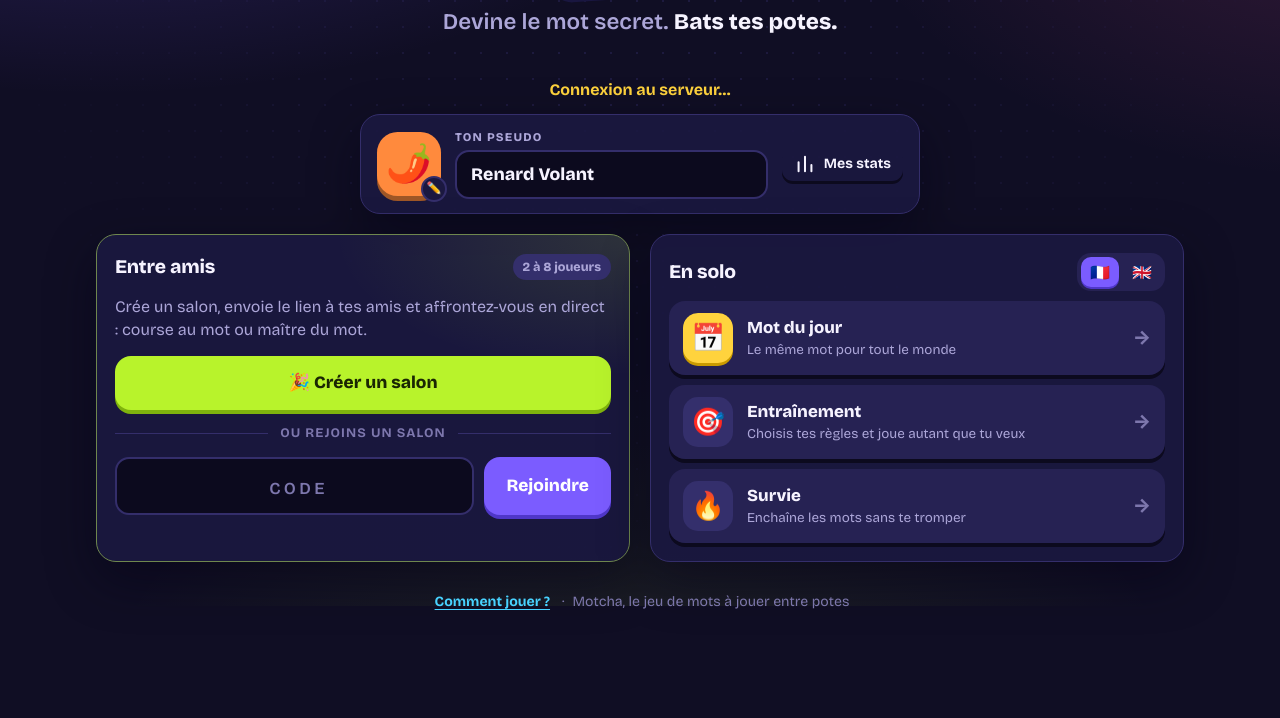
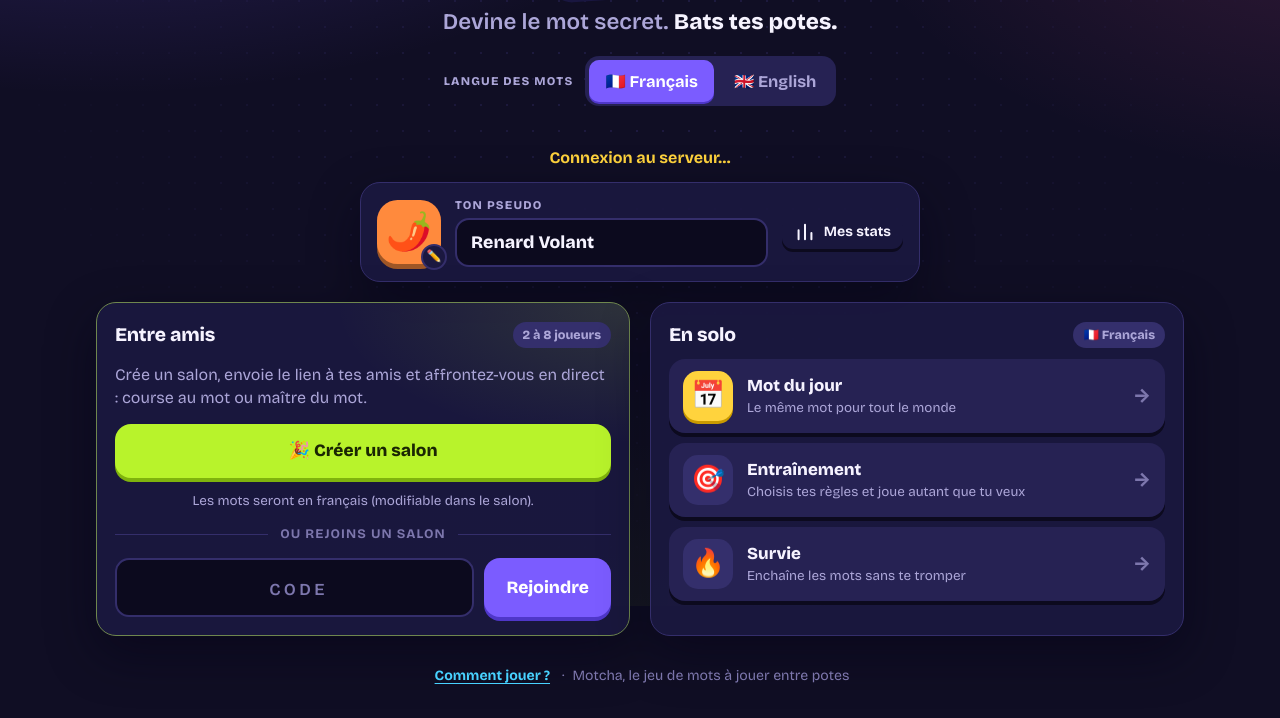
Before and after one commit to RamyBenali/Motcha, a website: page public/index.html in a window 1280 px wide. Shown: the part 194-912 px from the top of the page. Before the commit the page ends 839 px from the top, so only its background shows below. Drawn offline with Linux system fonts and the light colour scheme.

Commit message:
Sélecteur de langue des mots sur l'accueil
Français ou anglais, bien visible sous le logo. Le choix vaut pour le mot
du jour, l'entraînement, la survie et le prochain salon créé ; la langue
choisie dans un salon devient celle de l'accueil.

Co-Authored-By: Claude Opus 5.5 <noreply@anthropic.com>

```diff
--- a/public/css/style.css
+++ b/public/css/style.css
@@ -889,6 +889,28 @@ a {
   font-weight: 800;
 }
 
+.lang-row {
+  display: flex;
+  flex-wrap: wrap;
+  align-items: center;
+  justify-content: center;
+  gap: 8px 12px;
+}
+
+.lang-slot {
+  display: flex;
+}
+
+.lang-seg .seg-b {
+  min-height: 42px;
+  padding: 8px 16px;
+  font-size: 1.02rem;
+}
+
+.center {
+  text-align: center;
+}
+
 .home-conn {
   text-align: center;
   color: var(--gold-text);
--- a/public/js/app.js
+++ b/public/js/app.js
@@ -246,7 +246,8 @@ on('suggestion', (m) => gameScreen.suggestion(String(m.word ?? '')));
 
 // ───────────────────────── actions ─────────────────────────
 
-actions.createRoom = () => request({ t: 'create', secret, profile: myProfile(), settings: { lang: prefs.lang, ...prefs.multi } });
+// Les règles du dernier salon servent de base, mais la langue est celle choisie à l'accueil.
+actions.createRoom = () => request({ t: 'create', secret, profile: myProfile(), settings: { ...prefs.multi, lang: prefs.lang } });
 
 actions.joinRoom = (code) => {
   fromLink = false;
--- a/public/js/ui-home.js
+++ b/public/js/ui-home.js
@@ -1,18 +1,21 @@
 // Écran d'accueil : profil, parties entre amis, modes solo.
-import { h, clear, avatarEl, icon } from './dom.js';
+import { h, clear, avatarEl, icon, keepFocus } from './dom.js';
 import { S, actions, dailyKeyNow, untilNextDaily } from './core.js';
 import { profile, saveProfile, prefs, savePrefs, stats, refreshStats, dailyId, liveDailyStreak } from './store.js';
-import { randomName } from './consts.js';
+import { randomName, LANG_NAMES } from './consts.js';
 import { logo, toolButtons } from './parts.js';
 import { openAvatarPicker, openSoloConfig, openStats, openHowTo, langOptions } from './ui-panels.js';
 import { segmented } from './controls.js';
 import { play } from './sfx.js';
+import { toast } from './fx.js';
 
 let root = null;
 let avatarBtn;
 let nameInput;
 let codeInput;
-let soloHead;
+let langSlot;
+let soloLang;
+let roomLang;
 let dailyText;
 let survivalText;
 let connEl;
@@ -95,13 +98,21 @@ function build() {
 
   dailyText = h('small');
   survivalText = h('small');
-  soloHead = h('div.card-head');
+  langSlot = h('div.lang-slot');
+  soloLang = h('span.tag');
+  roomLang = h('small.muted.center');
   connEl = h('p.home-conn', { hidden: true });
 
   root = h(
     'section.screen.home',
     h('header.topbar', h('div.topbar-left'), h('div.topbar-right', toolButtons())),
-    h('div.hero', logo('big'), h('p.tagline', 'Devine le mot secret. ', h('b', 'Bats tes potes.'))),
+    h(
+      'div.hero',
+      logo('big'),
+      h('p.tagline', 'Devine le mot secret. ', h('b', 'Bats tes potes.')),
+      // Le choix vaut pour tout : mot du jour, entraînement, survie et prochain salon créé.
+      h('div.lang-row', h('span.eyebrow', 'Langue des mots'), langSlot),
+    ),
     connEl,
     h(
       'div.home-grid',
@@ -116,12 +127,13 @@ function build() {
         h('div.card-head', h('h2', 'Entre amis'), h('span.tag', '2 à 8 joueurs')),
         h('p.muted', 'Crée un salon, envoie le lien à tes amis et affrontez-vous en direct : course au mot ou maître du mot.'),
         h('button.btn.primary.big.wide', { type: 'button', onclick: () => actions.createRoom() }, '🎉 Créer un salon'),
+        roomLang,
         h('div.or', h('span', 'ou rejoins un salon')),
         h('div.join-row', codeInput, h('button.btn.violet.big', { type: 'button', onclick: join }, 'Rejoindre')),
       ),
       h(
         'div.card.solo-card',
-        soloHead,
+        h('div.card-head', h('h2', 'En solo'), soloLang),
         modeCard('📅', 'Mot du jour', dailyText, () => actions.playDaily(), 'daily'),
         modeCard('🎯', 'Entraînement', h('small', 'Choisis tes règles et joue autant que tu veux'), () => openSoloConfig(() => actions.playSolo('free'))),
         modeCard('🔥', 'Survie', survivalText, () => actions.playSolo('survival')),
@@ -136,21 +148,25 @@ function build() {
   );
 }
 
-function paintSoloHead() {
-  clear(
-    soloHead,
-    h('h2', 'En solo'),
-    segmented(
-      langOptions().map(([code, label]) => [code, label.split(' ')[0], label.split(' ').slice(1).join(' ')]),
-      prefs.lang,
-      (value) => {
-        prefs.lang = value;
-        savePrefs();
-        homeScreen.update();
-      },
-      { cls: 'compact', label: 'Langue des mots' },
-    ),
-  );
+const FLAGS = { fr: '🇫🇷', en: '🇬🇧' };
+
+function setLang(value) {
+  prefs.lang = value;
+  savePrefs();
+  play('pop');
+  toast(value === 'en' ? 'Mots en anglais : à toi de trouver des mots anglais' : 'Mots en français', { icon: FLAGS[value] });
+  homeScreen.update();
+}
+
+/** Le sélecteur de langue des mots, et son rappel sur chaque carte. */
+function paintLang() {
+  const lang = prefs.lang;
+  if (langSlot.dataset.lang !== lang) {
+    langSlot.dataset.lang = lang;
+    keepFocus(langSlot, () => clear(langSlot, segmented(langOptions(), lang, setLang, { cls: 'lang-seg', label: 'Langue des mots' })));
+  }
+  soloLang.textContent = `${FLAGS[lang]} ${LANG_NAMES[lang]}`;
+  roomLang.textContent = lang === 'en' ? 'Les mots seront en anglais (modifiable dans le salon).' : 'Les mots seront en français (modifiable dans le salon).';
 }
 
 export const homeScreen = {
@@ -168,7 +184,7 @@ export const homeScreen = {
   },
 
   update() {
-    paintSoloHead();
+    paintLang();
     const best = stats.survival.best;
     survivalText.textContent = best ? `Enchaîne les mots sans te tromper · record ${best} pts` : 'Enchaîne les mots sans te tromper';
     connEl.hidden = S.conn === 'open';
--- a/public/js/ui-lobby.js
+++ b/public/js/ui-lobby.js
@@ -185,8 +185,9 @@ function paintRules(room) {
     );
     // Les règles choisies servent de point de départ au prochain salon créé.
     const snapshot = JSON.stringify(s);
-    if (JSON.stringify(prefs.multi) !== snapshot) {
+    if (JSON.stringify(prefs.multi) !== snapshot || prefs.lang !== s.lang) {
       prefs.multi = JSON.parse(snapshot);
+      prefs.lang = s.lang; // la langue choisie ici reste celle de l'accueil au retour
       savePrefs();
     }
   } else {
```
